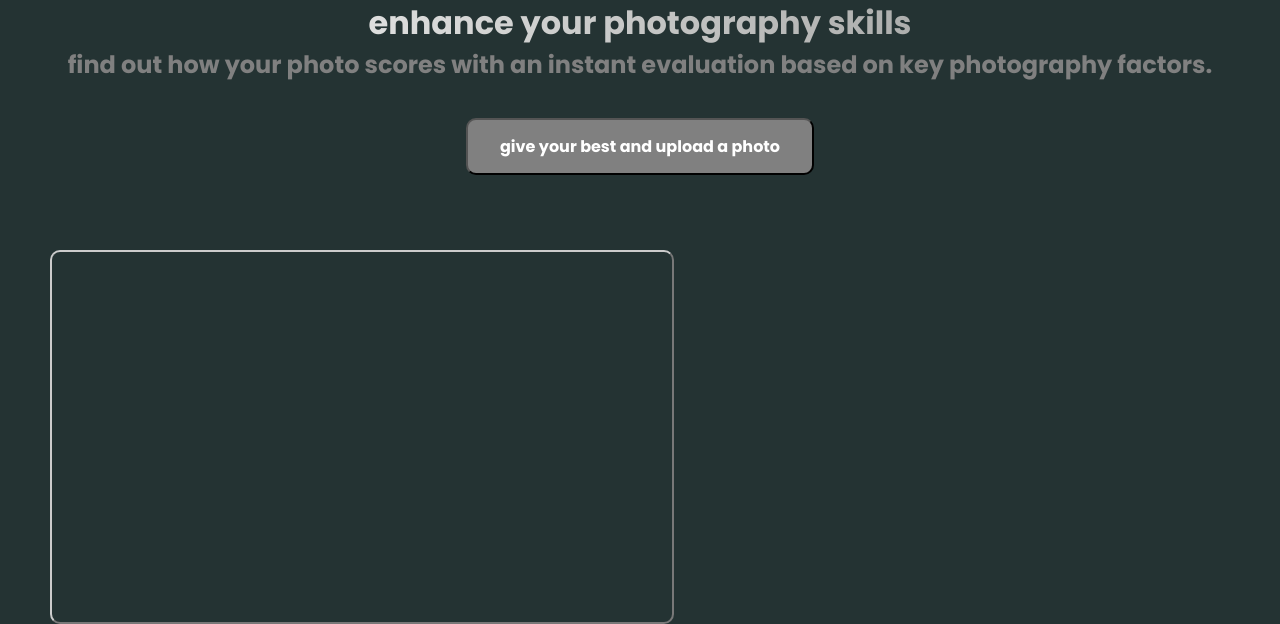
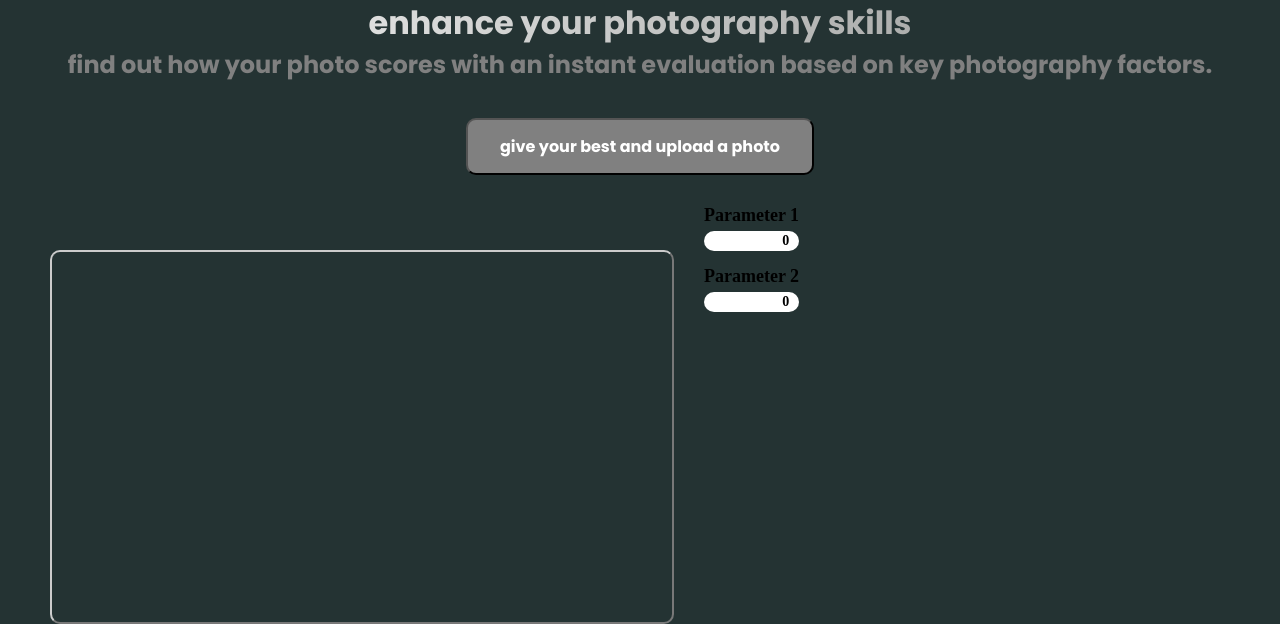
Before and after one commit to shashankcods/snapinsight, a Django app: page / in a window 1280 px wide. Shown: the part 222-846 px from the top of the page. Run offline with Django 5.2, Linux system fonts and the light colour scheme.

Commit message:
added fetch post req in js file and started data display section

```diff
--- a/photoapp/static/photoapp/css/snapinsight.css
+++ b/photoapp/static/photoapp/css/snapinsight.css
@@ -175,7 +175,6 @@ body {
 .bottom_container {
     display: flex;
     justify-items: center;
-    justify-content: space-between;
 }
 
 .image_preview {
@@ -199,3 +198,43 @@ body {
     max-height: 100%;
     border-radius: 10px;
 }
+
+.data_container {
+    margin: 20px;
+    padding: 10px;
+}
+
+.parameter {
+    margin-bottom: 15px;
+}
+
+label {
+    font-size: 18px;
+    font-weight: bold;
+}
+
+.scale_bar {
+    position: relative;
+    width: 100%;
+    height: 20px;
+    background-color: white;
+    border-radius: 10px;
+    margin-top: 5px;
+}
+
+.scale {
+    width: 0%;
+    position: absolute;
+    height: 100%;
+    background-color: #4caf50;
+    border-radius: 10px;
+}
+
+.value {
+    position: absolute;
+    top: 50%;
+    transform: translateY(-50%);
+    right: 10px;
+    font-size: 14px;
+    font-weight: bold;
+}
--- a/photoapp/templates/photoapp/homepage.html
+++ b/photoapp/templates/photoapp/homepage.html
@@ -43,7 +43,21 @@
             <!-- Image preview -->
         </div>
         <div class="data_container">
-            <!-- Data -->
+            <div class="parameter">
+                <label for="param1">Parameter 1</label>
+                <div class="scale_bar">
+                    <div class="scale" id="param1-scale"></div>
+                    <span class="value" id="param1-value">0</span>
+                </div>
+            </div>
+
+            <div class="parameter">
+                <label for="param2">Parameter 2</label>
+                <div class="scale_bar">
+                    <div class="scale" id="param2-scale"></div>
+                    <span class="value" id="param2-value">0</span>
+                </div>
+            </div>
         </div>
     </div>
 
```
